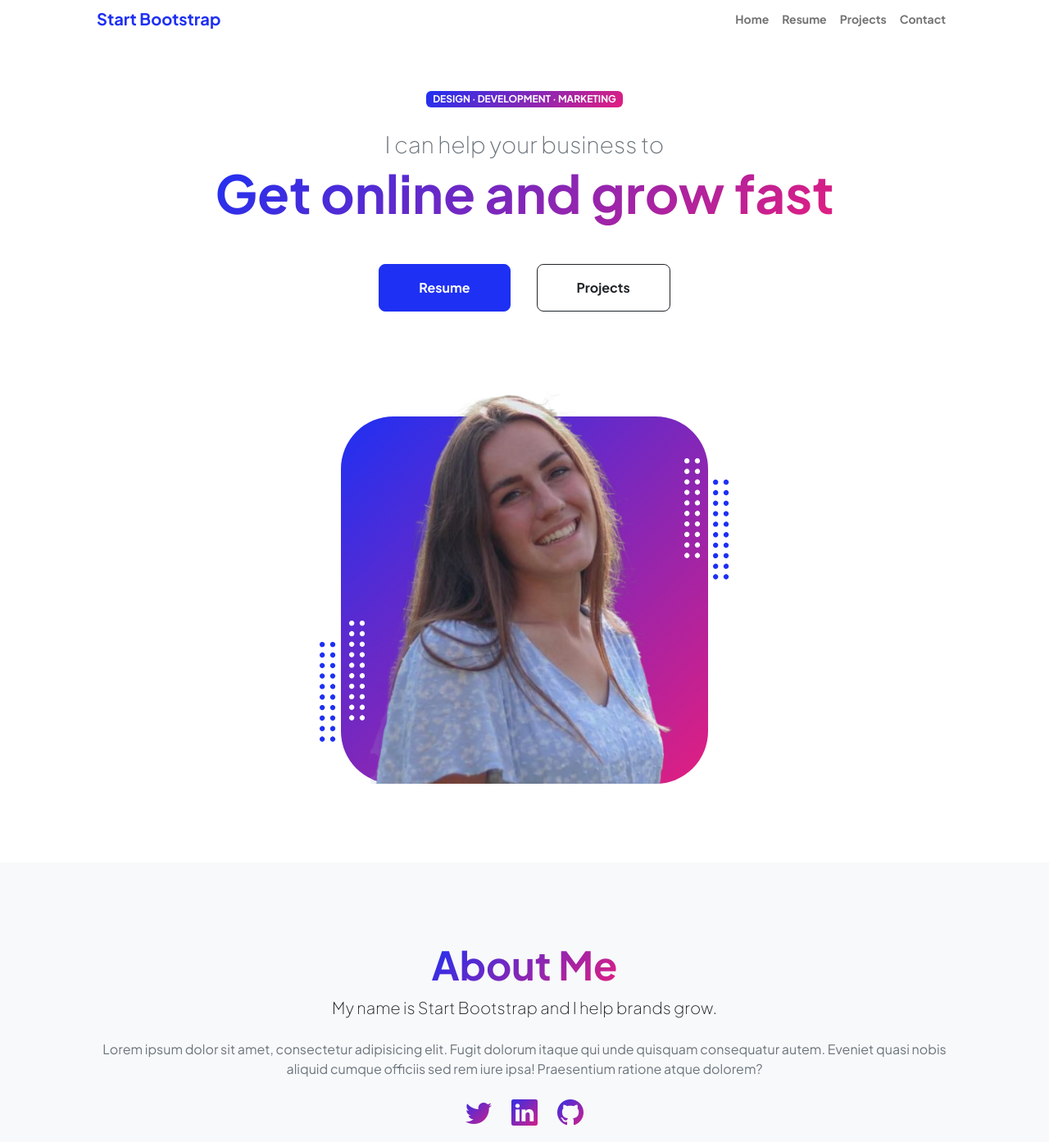
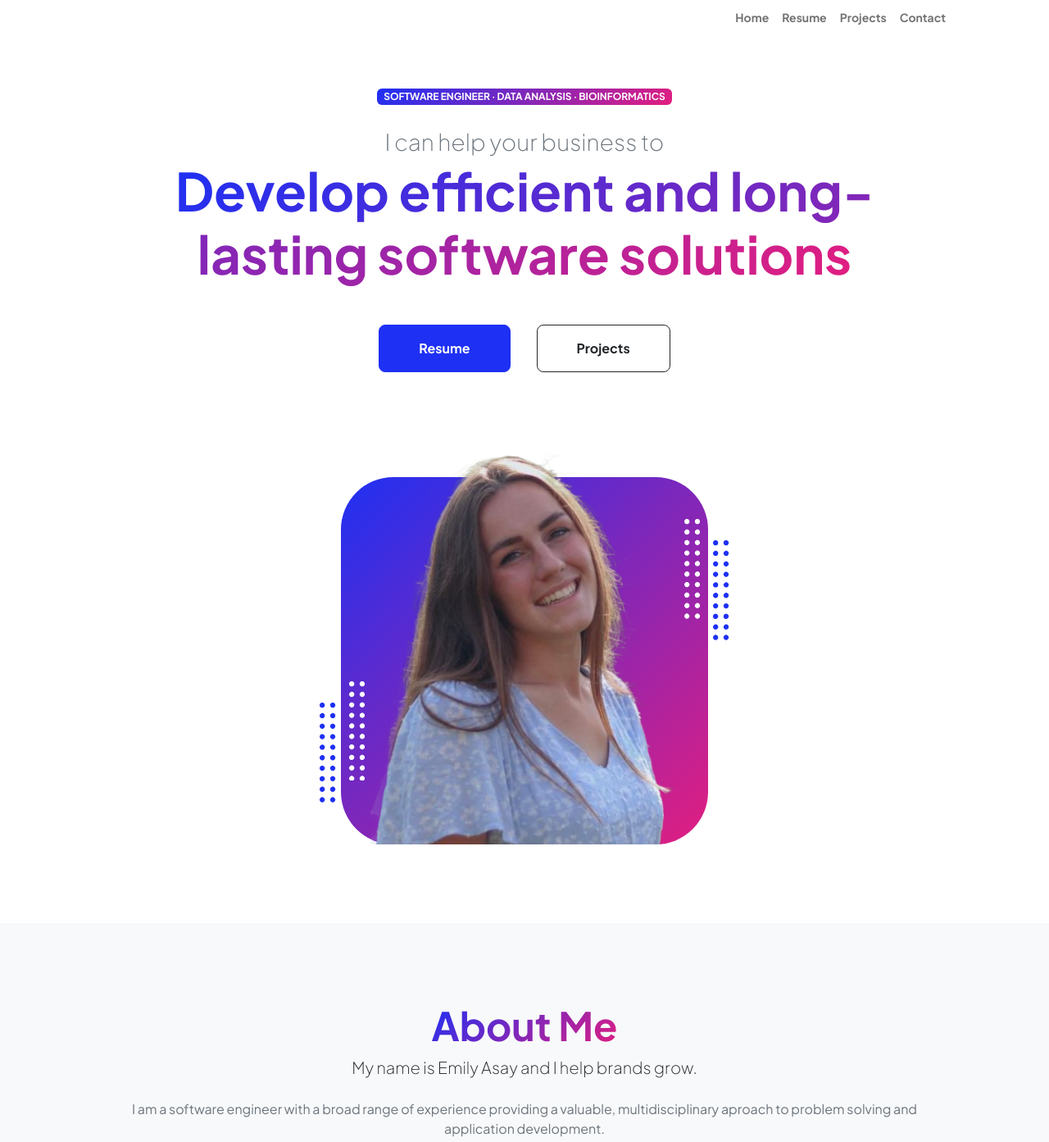
Before and after one commit to littlerobin/emily-website, a plain HTML site: page index.html in a window 1280 px wide. Shown: the part 13-1406 px from the top of the page at 82% size. Drawn offline with nearby package versions, Linux system fonts and the light colour scheme.

Commit message:
finished index update

```diff
--- a/index.html
+++ b/index.html
@@ -5,7 +5,7 @@
         <meta name="viewport" content="width=device-width, initial-scale=1, shrink-to-fit=no" />
         <meta name="description" content="" />
         <meta name="author" content="" />
-        <title>Personal - Start Bootstrap Theme</title>
+        <title>Emily Asay - Software Engineer</title>
         <!-- Favicon-->
         <link rel="icon" type="image/x-icon" href="assets/favicon.ico" />
         <!-- Custom Google font-->
@@ -22,7 +22,6 @@
             <!-- Navigation-->
             <nav class="navbar navbar-expand-lg navbar-light bg-white py-3">
                 <div class="container px-5">
-                    <a class="navbar-brand" href="index.html"><span class="fw-bolder text-primary">Start Bootstrap</span></a>
                     <button class="navbar-toggler" type="button" data-bs-toggle="collapse" data-bs-target="#navbarSupportedContent" aria-controls="navbarSupportedContent" aria-expanded="false" aria-label="Toggle navigation"><span class="navbar-toggler-icon"></span></button>
                     <div class="collapse navbar-collapse" id="navbarSupportedContent">
                         <ul class="navbar-nav ms-auto mb-2 mb-lg-0 small fw-bolder">
@@ -41,9 +40,9 @@
                         <div class="col-xxl-5">
                             <!-- Header text content-->
                             <div class="text-center text-xxl-start">
-                                <div class="badge bg-gradient-primary-to-secondary text-white mb-4"><div class="text-uppercase">Design &middot; Development &middot; Marketing</div></div>
+                                <div class="badge bg-gradient-primary-to-secondary text-white mb-4"><div class="text-uppercase">Software Engineer &middot; Data Analysis &middot; Bioinformatics</div></div>
                                 <div class="fs-3 fw-light text-muted">I can help your business to</div>
-                                <h1 class="display-3 fw-bolder mb-5"><span class="text-gradient d-inline">Get online and grow fast</span></h1>
+                                <h1 class="display-3 fw-bolder mb-5"><span class="text-gradient d-inline">Develop efficient and long-lasting software solutions</span></h1>
                                 <div class="d-grid gap-3 d-sm-flex justify-content-sm-center justify-content-xxl-start mb-3">
                                     <a class="btn btn-primary btn-lg px-5 py-3 me-sm-3 fs-6 fw-bolder" href="resume.html">Resume</a>
                                     <a class="btn btn-outline-dark btn-lg px-5 py-3 fs-6 fw-bolder" href="projects.html">Projects</a>
@@ -54,8 +53,6 @@
                             <!-- Header profile picture-->
                             <div class="d-flex justify-content-center mt-5 mt-xxl-0">
                                 <div class="profile bg-gradient-primary-to-secondary">
-                                    <!-- TIP: For best results, use a photo with a transparent background like the demo example below-->
-                                    <!-- Watch a tutorial on how to do this on YouTube (link)-->
                                     <img class="profile-img" src="assets/profile.png" alt="..." />
                                     <div class="dots-1">
                                         <!-- SVG Dots-->
@@ -182,11 +179,14 @@
                         <div class="col-xxl-8">
                             <div class="text-center my-5">
                                 <h2 class="display-5 fw-bolder"><span class="text-gradient d-inline">About Me</span></h2>
-                                <p class="lead fw-light mb-4">My name is Start Bootstrap and I help brands grow.</p>
-                                <p class="text-muted">Lorem ipsum dolor sit amet, consectetur adipisicing elit. Fugit dolorum itaque qui unde quisquam consequatur autem. Eveniet quasi nobis aliquid cumque officiis sed rem iure ipsa! Praesentium ratione atque dolorem?</p>
+                                <p class="lead fw-light mb-4">My name is Emily Asay and I help brands grow.</p>
+                                <p class="text-muted">
+                                  I am a software engineer with a broad range of experience providing a valuable,
+                                  multidisciplinary aproach to problem solving and application development.
+                                </p>
                                 <div class="d-flex justify-content-center fs-2 gap-4">
                                     <a class="text-gradient" href="#!"><i class="bi bi-twitter"></i></a>
-                                    <a class="text-gradient" href="#!"><i class="bi bi-linkedin"></i></a>
+                                    <a class="text-gradient" href="www.linkedin.com/in/emily-asay"><i class="bi bi-linkedin"></i></a>
                                     <a class="text-gradient" href="#!"><i class="bi bi-github"></i></a>
                                 </div>
                             </div>
@@ -195,7 +195,7 @@
                 </div>
             </section>
         </main>
-        <!-- Footer-->
+        <!-- Footer
         <footer class="bg-white py-4 mt-auto">
             <div class="container px-5">
                 <div class="row align-items-center justify-content-between flex-column flex-sm-row">
@@ -209,7 +209,7 @@
                     </div>
                 </div>
             </div>
-        </footer>
+        </footer>-->
         <!-- Bootstrap core JS-->
         <script src="https://cdn.jsdelivr.net/npm/bootstrap@5.2.3/dist/js/bootstrap.bundle.min.js"></script>
         <!-- Core theme JS-->
```
